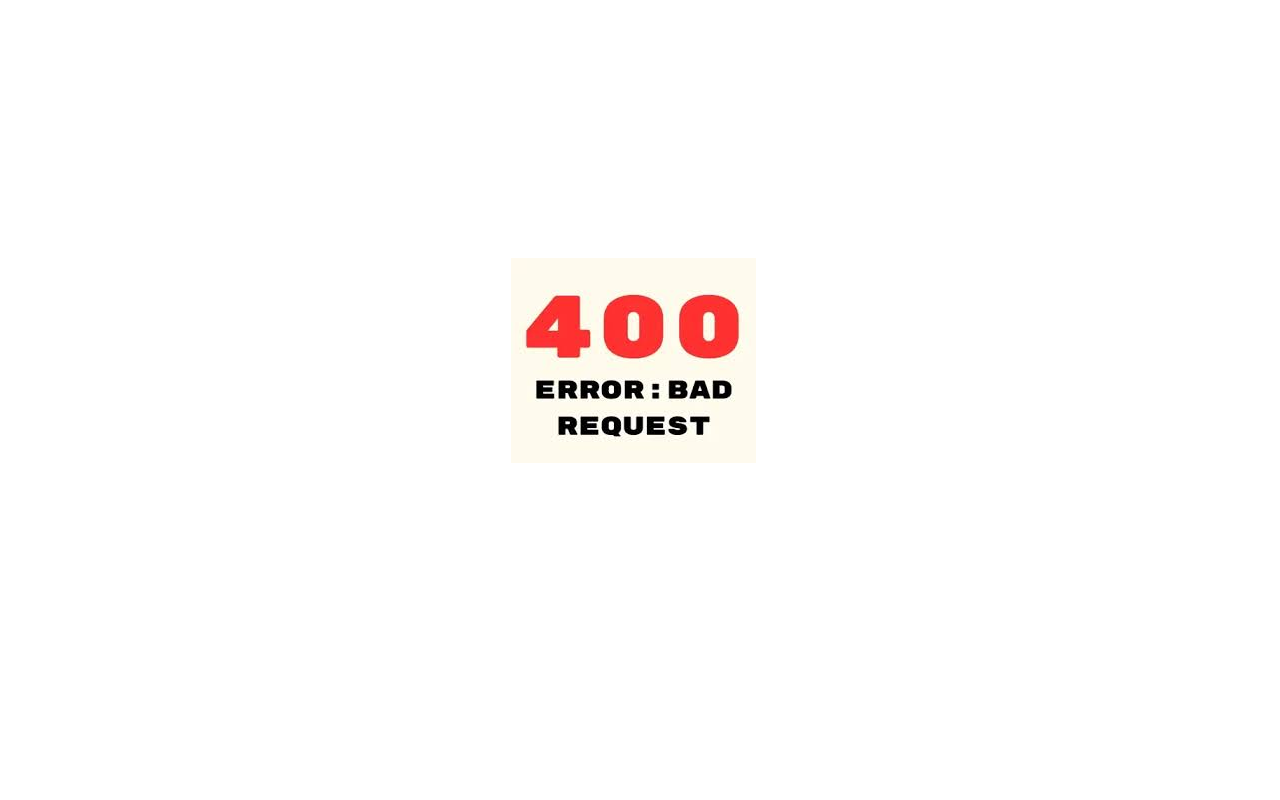
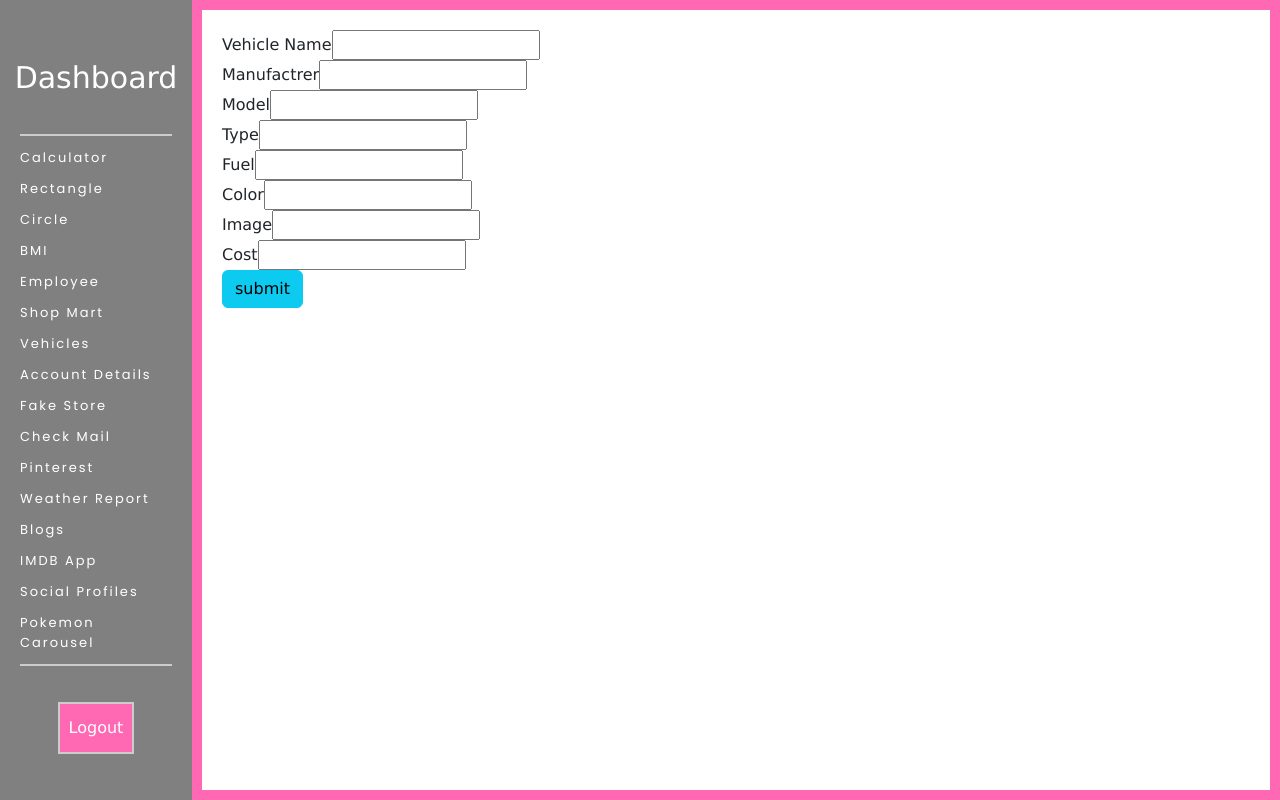
Before and after one commit to VishalGowda26/My-Angular, an Angular app: page /dashboard/create-vehicle in a window 1280 px wide. Built offline with nearby package versions, Linux system fonts and the light colour scheme.

Commit message:
implemented formControl & FormGroup with reactive forms for vehicle Component

```diff
--- a/src/app/app-routing.module.ts
+++ b/src/app/app-routing.module.ts
@@ -24,6 +24,7 @@ import { BlogComponent } from './blog/blog.component';
 import { MovieComponent } from './movie/movie.component';
 import { ProfileComponent } from './profile/profile.component';
 import { PokemonCarouselComponent } from './pokemon-carousel/pokemon-carousel.component';
+import { CreateVehicleComponent } from './create-vehicle/create-vehicle.component';
 
 const routes: Routes = [
   { path: 'login', component: LoginComponent },
@@ -44,6 +45,7 @@ const routes: Routes = [
       { path: 'emp', component: EmployeeComponent },
       { path: 'mart', component: MyMartComponent },
       { path: 'vehicle', component: VehicleComponent },
+      { path: 'create-vehicle', component: CreateVehicleComponent },
       { path: 'accounts', component: AccountsComponent },
       { path: 'store', component: FakestoreComponent },
       { path: 'mail', component: MailComponent },
--- /dev/null
+++ b/src/app/create-vehicle/create-vehicle.component.html
@@ -0,0 +1,27 @@
+<form action="" [formGroup]="vehicleForm">
+  <label for="">Vehicle Name</label>
+  <input type="text" formControlName="Vehicle" /><br />
+
+  <label for="">Manufactrer</label>
+  <input type="text" formControlName="manufacturer" /><br />
+
+  <label for="">Model</label>
+  <input type="text" formControlName="model" /><br />
+
+  <label for="">Type</label>
+  <input type="text" formControlName="type" /><br />
+
+  <label for="">Fuel</label>
+  <input type="text" formControlName="fuel" /><br />
+
+  <label for="">Color</label>
+  <input type="text" formControlName="color" /><br />
+
+  <label for="">Image</label>
+  <input type="text" formControlName="image" /><br />
+
+  <label for="">Cost</label>
+  <input type="text" formControlName="cost" /><br />
+
+  <button class="btn btn-info" (click)="create()">submit</button>
+</form>
--- /dev/null
+++ b/src/app/create-vehicle/create-vehicle.component.ts
@@ -0,0 +1,43 @@
+import { Component } from '@angular/core';
+import { VehicleService } from '../vehicle.service';
+import { FormControl, FormGroup } from '@angular/forms';
+import { Router } from '@angular/router';
+
+@Component({
+  selector: 'app-create-vehicle',
+  templateUrl: './create-vehicle.component.html',
+  styleUrls: ['./create-vehicle.component.css'],
+})
+
+// Importing Router for navigating to url
+export class CreateVehicleComponent {
+  constructor(
+    private _vehicleService: VehicleService,
+    private _router: Router
+  ) {}
+
+  public vehicleForm: FormGroup = new FormGroup({
+    Vehicle: new FormControl(),
+    manufacturer: new FormControl(),
+    model: new FormControl(),
+    type: new FormControl(),
+    fuel: new FormControl(),
+    color: new FormControl(),
+    image: new FormControl(),
+    cost: new FormControl(),
+  });
+
+  create() {
+    this._vehicleService.createVehicle(this.vehicleForm.value).subscribe(
+      (data: any) => {
+        alert('Vehicle Created Successfully');
+        /* Navigating to particular url in two possible ways */
+        // this._router.navigate(['/dashboard/vehicle']);
+        this._router.navigateByUrl('/dashboard/vehicle');
+      },
+      (err: any) => {
+        alert('Internal Server Error');
+      }
+    );
+  }
+}
--- a/src/app/vehicle.service.ts
+++ b/src/app/vehicle.service.ts
@@ -39,7 +39,14 @@ export class VehicleService {
 
   deleteVehicle(id: number): Observable<any> {
     return this._httpClient.delete(
-      'https://6128991386a213001729f9df.mockapi.io/test/v1/jurisdiction'+id
+      'https://6128991386a213001729f9df.mockapi.io/test/v1/jurisdiction/' + id
+    );
+  }
+
+  createVehicle(data: any) {
+    return this._httpClient.post(
+      'https://6128991386a213001729f9df.mockapi.io/test/v1/jurisdiction',
+      data
     );
   }
 }
--- a/src/app/vehicle/vehicle.component.css
+++ b/src/app/vehicle/vehicle.component.css
@@ -0,0 +1,4 @@
+.top {
+    color: white;
+  text-shadow: 0 0 10px rgb(102, 255, 0), 0 0 10px rgb(102, 255, 0), 0 0 10px rgb(102, 255, 0), 0 0 10px rgb(102, 255, 0);
+}
--- a/src/app/vehicle/vehicle.component.html
+++ b/src/app/vehicle/vehicle.component.html
@@ -1,6 +1,6 @@
-<h1>vehicles</h1>
+<h1 class="top">Vehicles Data</h1>
 
-<input type="text" [(ngModel)]="term" (keyup)="filter()" />
+<input type="text" [(ngModel)]="term" (keyup)="filter()" />&nbsp;
 
 <select [(ngModel)]="column">
   <option>Vehicle</option>
@@ -15,7 +15,7 @@
   <option>asc</option>
   <option>dec</option>
 </select>
-<button class="btn btn-light" (click)="sort()">Sort</button>
+<button class="btn btn-secondary" (click)="sort()">Sort</button>&nbsp;
 
 <select [(ngModel)]="limit">
   <option>10</option>
@@ -29,7 +29,9 @@
   <option>2</option>
   <option>3</option>
 </select>
-<button class="btn btn-light" (click)="pagination()">Pagination</button>
+<button class="btn btn-secondary" (click)="pagination()">Pagination</button>&nbsp;
+
+<button class="btn btn-primary" routerLink="/dashboard/create-vehicle">Create Vehicle</button>&nbsp;
 
 <table class="table table-striped">
   <thead>
```
Also changed, not shown: src/app/app.module.ts (+6 -3 lines), src/app/create-vehicle/create-vehicle.component.css (added), 1 other file (tests, documents, lock files or other folders).
